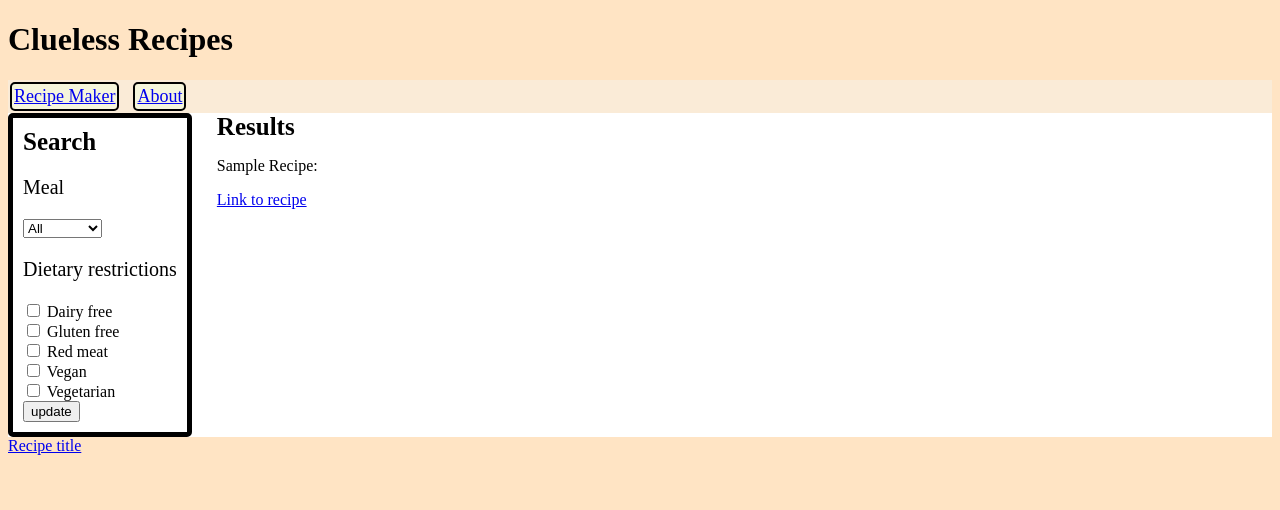
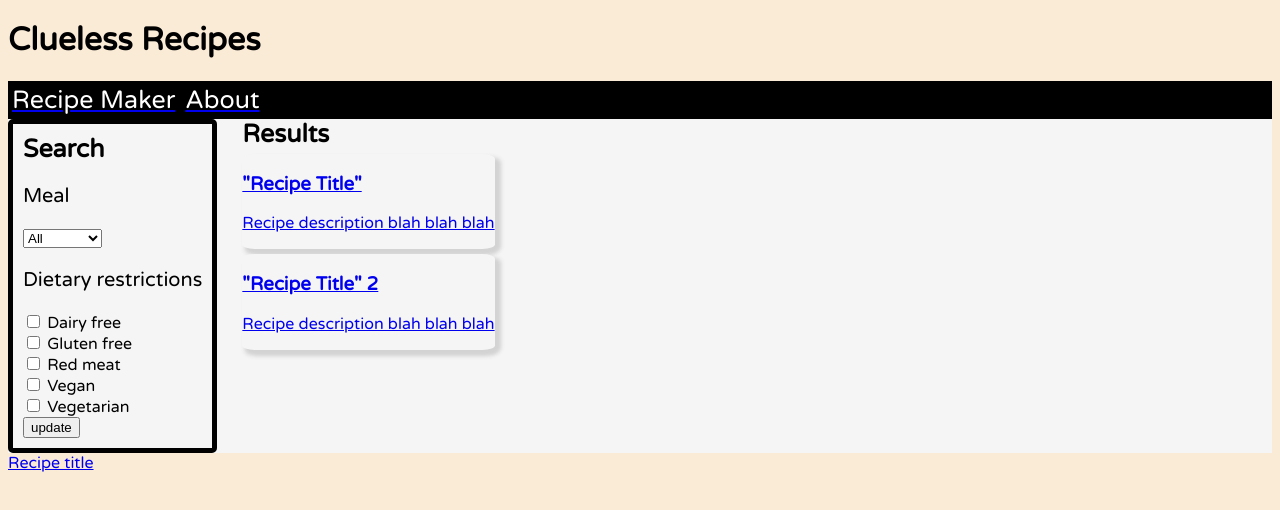
Before and after one commit to clueless-hackathon/clueless_recipes, a plain HTML site: page index.html in a window 1280 px wide. Drawn offline with Linux system fonts and the light colour scheme.

Commit message:
changed a bit of the styling to make it pretty :)

```diff
--- a/index.html
+++ b/index.html
@@ -4,18 +4,25 @@
         <title>Clueless Recipes</title>
 
         <link href = "style.css" rel = "stylesheet"/>
+        <link rel="preconnect" href="https://fonts.googleapis.com">
+        <link rel="preconnect" href="https://fonts.gstatic.com" crossorigin>
+        <link href="https://fonts.googleapis.com/css2?family=Libre+Baskerville&family=Varela+Round&display=swap" rel="stylesheet">
     </head>
     <body>
         <header>
             <h1>Clueless Recipes</h1>
             <!-- header links to other pages-->
             <div id = "NavBar">
-                <div class = "NavBarItem">
-                    <a href = "./create.html">Recipe Maker</a>
-                </div>
-                <div class = "NavBarItem">
-                    <a href = "./about.html">About</a>
-                </div>
+                <a href = "./create.html">
+                    <div class = "NavBarItem">
+                        Recipe Maker
+                    </div>
+                </a>
+                <a href = "./about.html">
+                    <div class = "NavBarItem">
+                        About
+                    </div>
+                </a>
             </div>
         </header>
 
@@ -77,11 +84,23 @@
                     </form>
                 </div>
                 <div id = "RecipeContainer">
-                    <h2 class = "HeadingLabel">Results</h3>
-                    <div>
-                        <p>Sample Recipe:</p>
-                        <a href = "recipe-viewer.html">Link to recipe</a>
+                    <h2 class = "HeadingLabel">Results</h2>
+                    <div class = "RecipeCard">
+                        <a href = "recipe-viewer.html">
+                            <div>
+                                <h3>"Recipe Title"</h3>
+                                <p>Recipe description blah blah blah</p>
+                            </div>
+                        </a>
 
+                    </div>
+                    <div class = "RecipeCard">
+                        <a href = "recipe-viewer.html">
+                            <div>
+                                <h3>"Recipe Title" 2</h3>
+                                <p>Recipe description blah blah blah</p>
+                            </div>
+                        </a>
                     </div>
                 </div>
 
--- a/style.css
+++ b/style.css
@@ -2,27 +2,28 @@
     display: flex;
     flex-direction: row;
     gap: 25px;
+    background-color: whitesmoke;
 }
 
 #NavBar{
     display: flex;
     flex-direction: row;
-    gap: 10px;
-    background-color: antiquewhite;
-
+    gap: 2px;
+    background-color: black;
 }
 
 .NavBarItem{
-    border: black 2px solid;
-    border-radius: 5px;
-    background-color: beige;
     margin: 2px;
     padding: 2px;
-    font-size: large;
+    font-size: 25px;
+    color: white;
+    border-right-color: white;
 }
 
 body{
-    background-color: bisque;
+    background-color: antiquewhite;
+    font-family: 'Varela Round', sans-serif;
+
 }
 
 #SearchContainer{
@@ -39,10 +40,6 @@ option {
   margin: 5px;
 }
 
-#MainContentContainer{
-    background-color: white;
-}
-
 .Label{
     font-size: 20px;
 
@@ -57,4 +54,17 @@ h2{
     padding: 0px;
     margin-top: 0px;
     margin-bottom: 0px;
+
 }
+
+#RecipeContainer{
+    display: flex;
+    flex-direction: column;
+    gap: 5px;
+}
+
+.RecipeCard{
+    background-color: whitesmoke;
+    border-radius: 5%;
+    box-shadow: 3px 6px 4px lightgrey, 6px 3px 4px lightgrey;
+}
```
